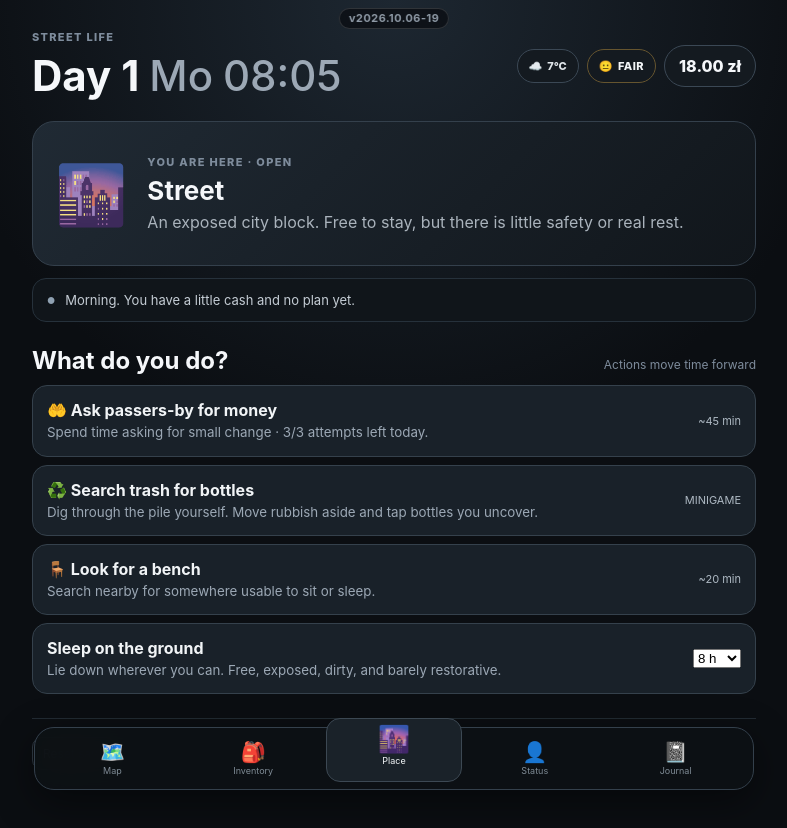
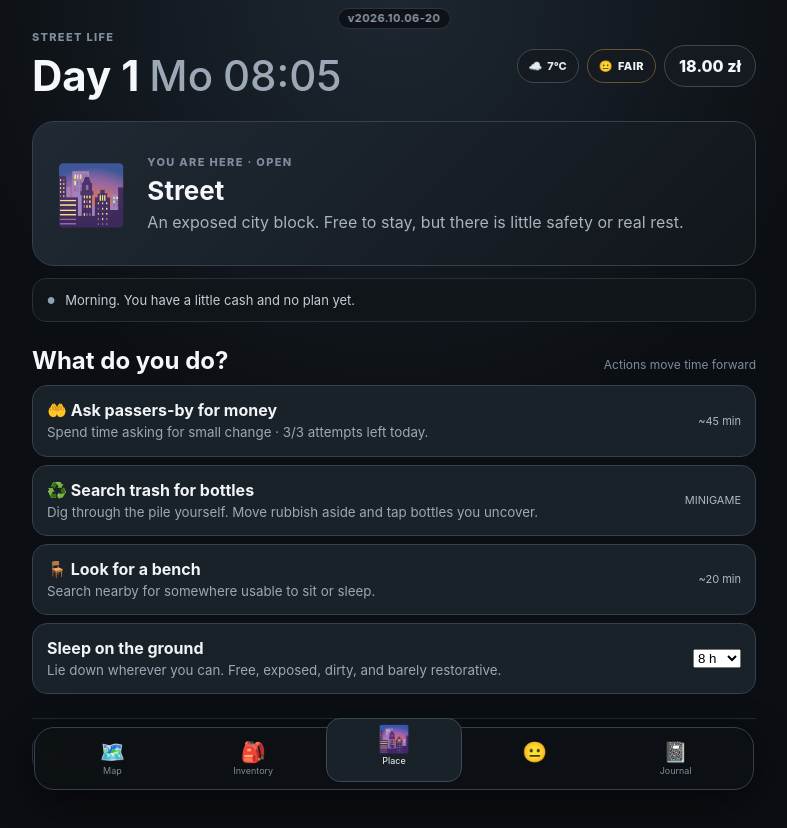
Before and after one commit to AlexanderKruk/street-life-game, a React (Vite) app: page / in a window 1280 px wide. Shown: the top 828 px of the page, without its empty margins (246-1033 px from the left). Built offline with nearby package versions, Linux system fonts and the light colour scheme.

Commit message:
Use condition icon for status navigation

```diff
--- a/src/App.tsx
+++ b/src/App.tsx
@@ -1068,12 +1068,12 @@ export default function App() {
           >{item.icon}</button>)}
         </div>
         <div className="trash-result"><span>🎒 Bottles: {inventory.bottles}</span><span>🚫 Rejected: {trashGame.rejected}</span></div>
-        <div className="trash-build">Build 2026.10.06-19</div>
+        <div className="trash-build">Build 2026.10.06-20</div>
         <button className="trash-stop" onClick={finishTrashSearch}>Stop searching</button>
       </section>
     </div>}
 
-    <div className="build-badge">v2026.10.06-19</div>
+    <div className="build-badge">v2026.10.06-20</div>
 
     <header>
       <div><p className="eyebrow">STREET LIFE</p><h1>Day {game.day} <span className="weekday">{weekday(game.day)}</span> <span>{formatTime(game.minutes)}</span></h1></div>
@@ -1284,7 +1284,6 @@ export default function App() {
       </div>
     </section>}
     {screen === 'status' && <section className="status-screen">
-      <div className="status-heading"><div><p className="eyebrow">YOUR CONDITION</p><h2>{overall.icon} {overall.label}</h2></div><p>Your weakest need determines the overall condition.</p></div>
       <div className="status-needs">
         <Stat icon="🍞" label="Food" value={game.hunger} compact />
         <Stat icon="💧" label="Thirst" value={game.thirst} compact />
@@ -1389,7 +1388,7 @@ export default function App() {
       {nav('map', '🗺️', 'Map')}
       {nav('inventory', '🎒', 'Inventory')}
       <button className={screen === 'location' ? 'nav-item home active' : 'nav-item home'} onClick={() => setScreen('location')}><span>{current.icon}</span><small>Place</small></button>
-      {nav('status', '👤', 'Status')}
+      <button className={screen === 'status' ? 'nav-item active' : 'nav-item'} onClick={() => setScreen('status')} aria-label="Status" title={overall.label}><span>{overall.icon}</span></button>
       {nav('journal', '📓', 'Journal')}
     </nav>
   </main>
```
